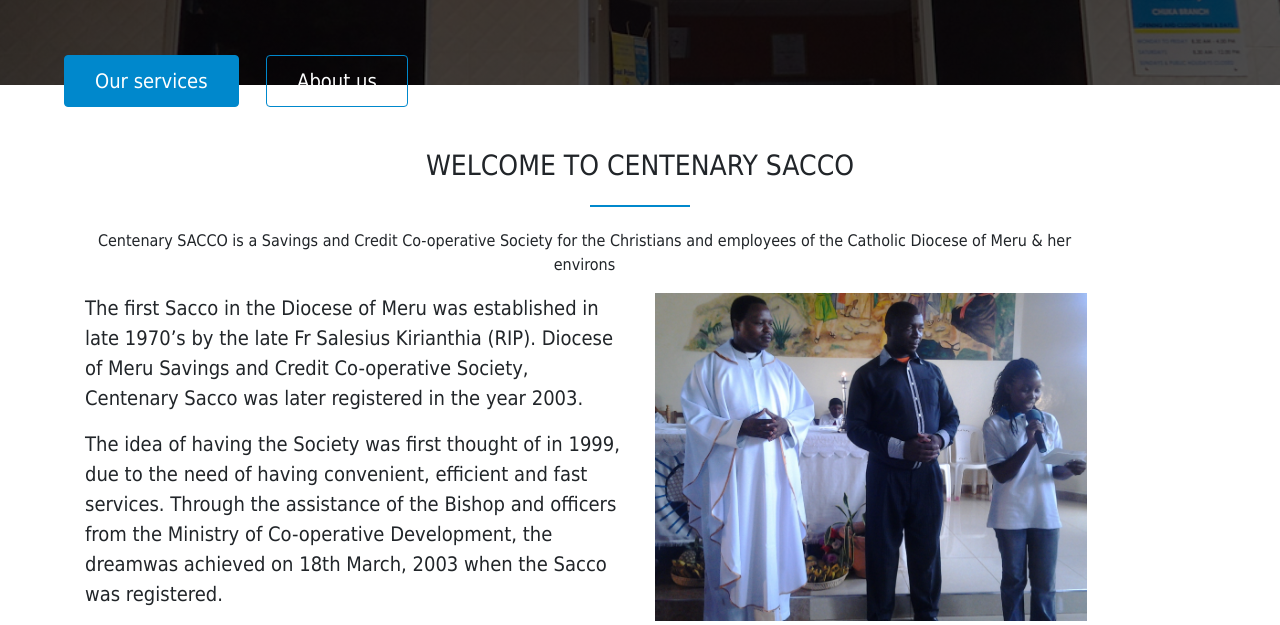
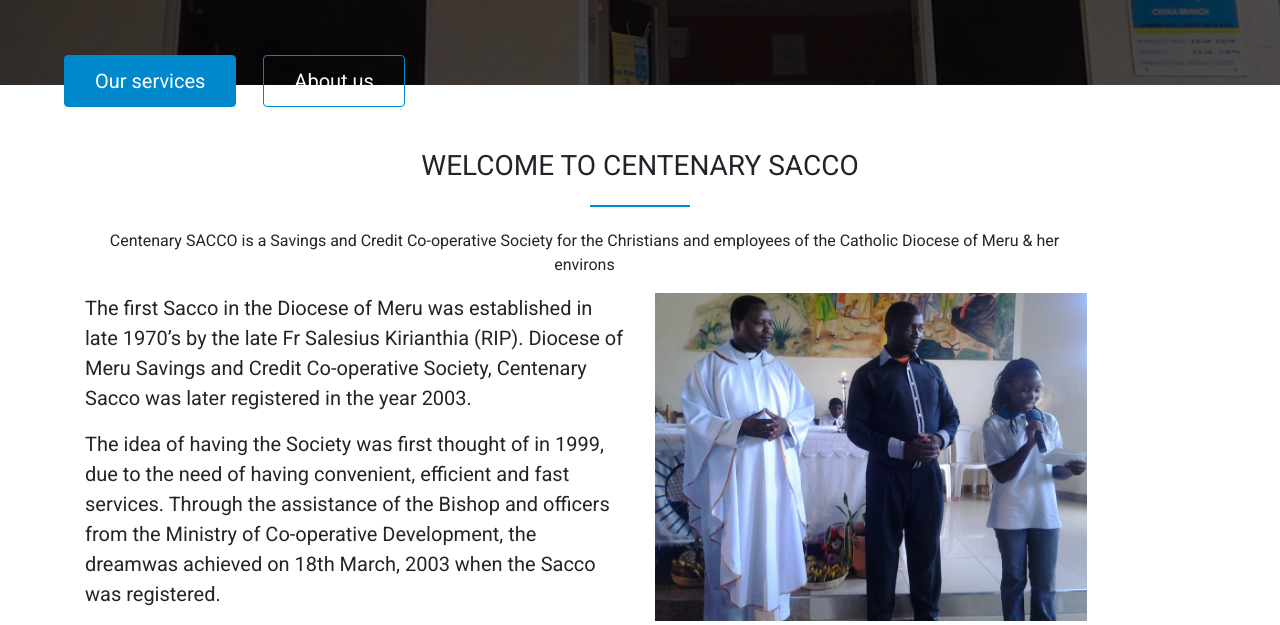
Before and after one commit to nkushh/centenary, a plain HTML site: page index.html in a window 1280 px wide. Shown: the part 515-1140 px from the top of the page. Drawn offline with Linux system fonts and the light colour scheme.

Commit message:
Added google fonts

```diff
--- a/css/style.css
+++ b/css/style.css
@@ -1,11 +1,12 @@
 /* Global styling */
+@import url('https://fonts.googleapis.com/css?family=Open+Sans|Open+Sans+Condensed:300|Roboto|Roboto+Condensed|Source+Sans+Pro');
 *{
 	margin: 0;
 	padding: 0;
 }
 
 body{
-	font-family: tahoma;
+	font-family: 'Roboto', sans-serif;
 }
 
 /* Navbar */
```
